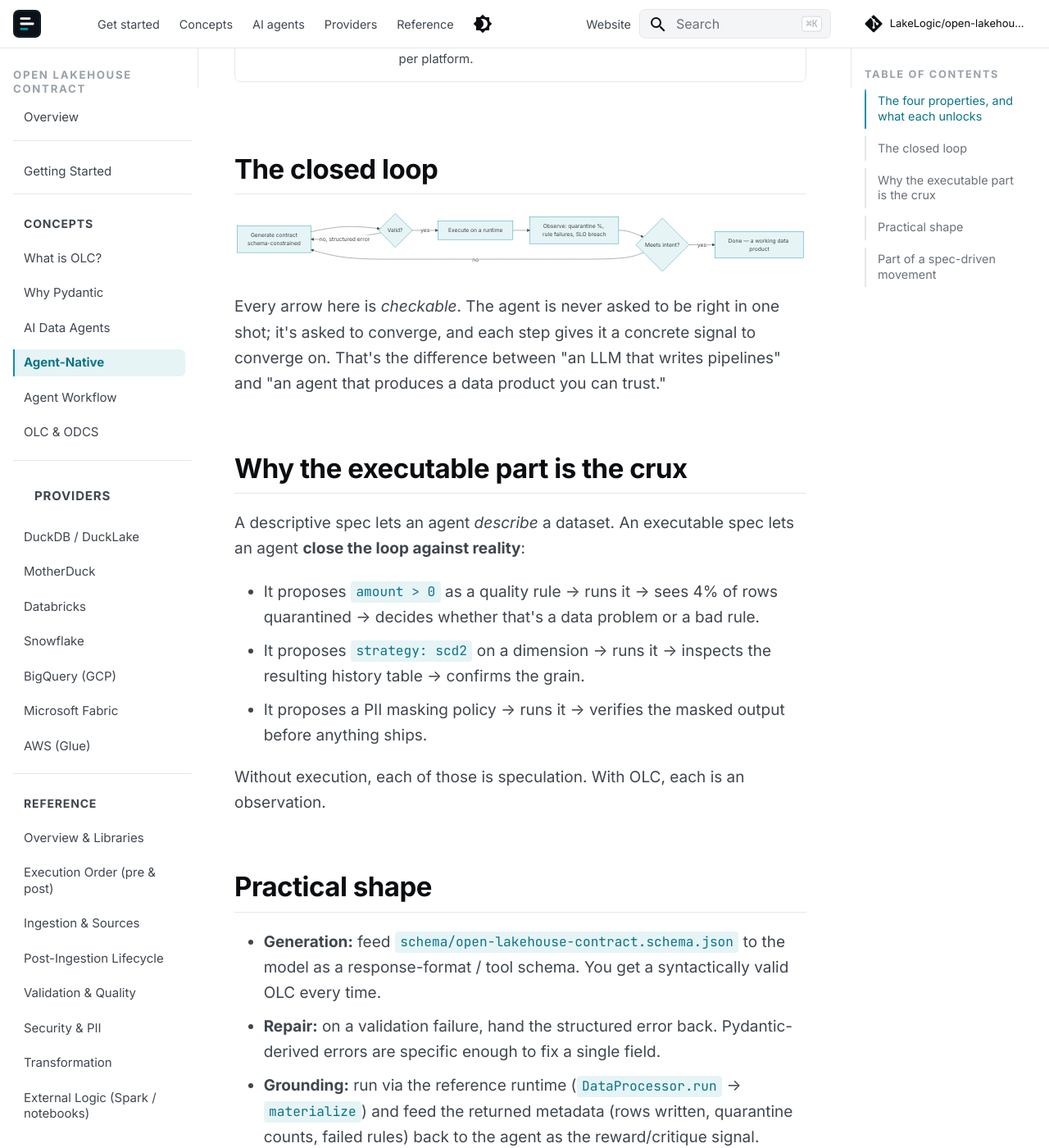
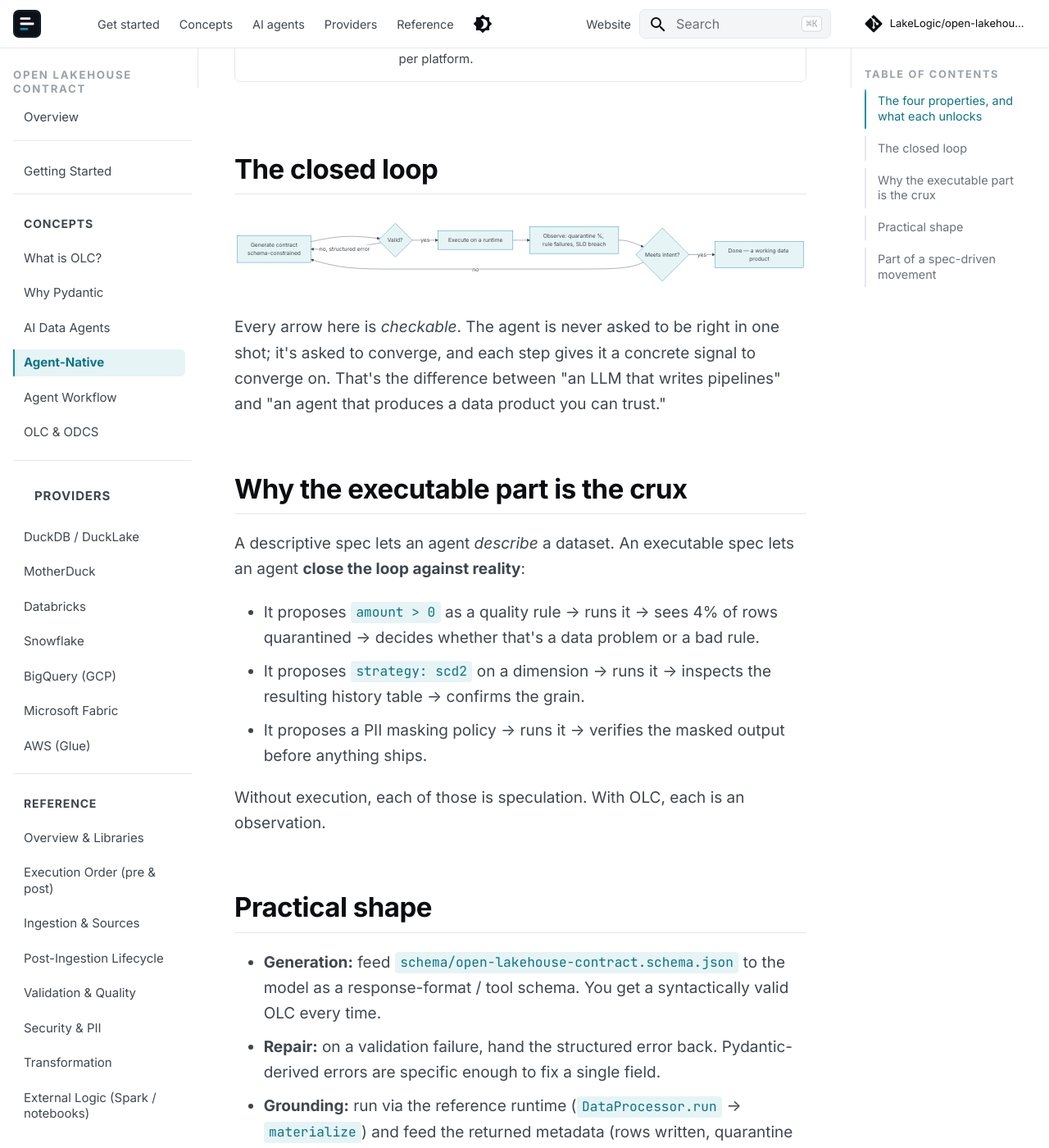
Before and after one commit to LakeLogic/open-lakehouse-contract, an MkDocs documentation site: the page built from docs/concepts/agent-native.md, in a window 1280 px wide and 1400 px high, scrolled down 922 px. Shown: the whole window at 82% size. Built offline with MkDocs 1.6.1 and Material for MkDocs 9.7.7, drawn with Linux system fonts in a browser that asks for light colours; comment, search, counter and statistics services are not loaded.

Commit message:
docs(theme): render mermaid diagrams at full content width (bigger, more legible)
Diagrams rendered at their small natural size; add CSS so .mermaid svg fills the content
width (width:100%, height:auto) with margin. Wide LR flowcharts (e.g. Agent-Native 'closed
loop') become far more legible; bumped extra.css cache-buster v1->v2.

```diff
--- a/docs/stylesheets/extra.css
+++ b/docs/stylesheets/extra.css
@@ -1313,3 +1313,16 @@
   margin-top: 0.55rem;
   padding-top: 0.55rem;
 }
+
+/* Render mermaid diagrams larger — fill the content width instead of their small
+   natural size — and give them a little breathing room. Wide flowcharts (LR) become
+   far more legible; narrow ones scale up but stay centered. */
+.md-typeset .mermaid {
+  margin: 1.6rem 0;
+  text-align: center;
+}
+.md-typeset .mermaid svg {
+  width: 100%;
+  max-width: 100%;
+  height: auto;
+}
--- a/mkdocs.yml
+++ b/mkdocs.yml
@@ -110,7 +110,7 @@
   - tables
 
 extra_css:
-  - stylesheets/extra.css?v=1
+  - stylesheets/extra.css?v=2
 
 extra_javascript:
   - javascripts/theme-switcher.js
```
